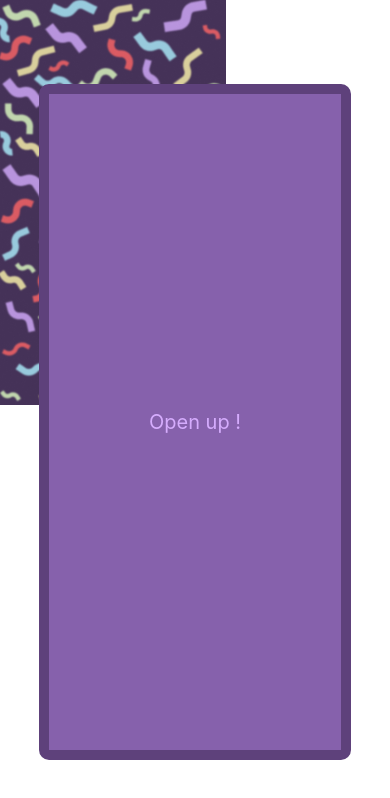
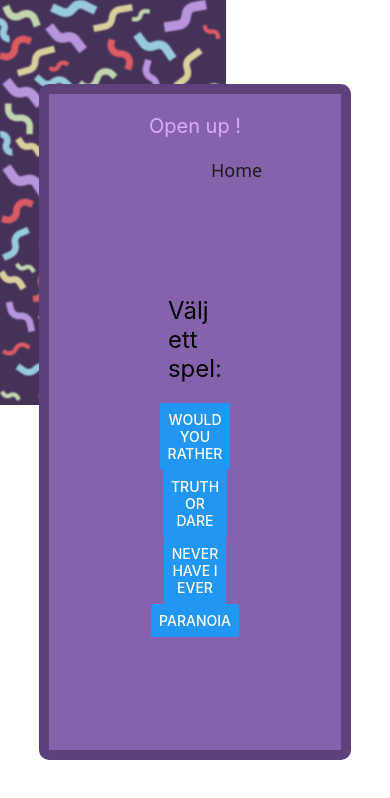
Before and after one commit to Stephaniebaard/Darely, a React Native app in the folder app/: screen /Home in a window 390 px wide. Shown: the top 798 px of the page. Built offline with nearby package versions, Linux system fonts and the light colour scheme.

Commit message:
Added navigation

```diff
--- a/app/App.tsx
+++ b/app/App.tsx
@@ -1,5 +1,25 @@
+import * as React from 'react';
+import { NavigationContainer } from '@react-navigation/native';
 import { StatusBar } from 'expo-status-bar';
 import { StyleSheet, Text, View, ImageBackground} from 'react-native';
+import { createNativeStackNavigator } from '@react-navigation/native-stack';
+
+import HomeScreen from './source/HomeScreen';
+import Game1Screen from './source/WouldYouRather';
+import Game2Screen from './source/TruthOrDare';
+import Game3Screen from './source/NeverHaveIEver';
+import Game4Screen from './source/Paranoia';
+
+
+export type RootStackParamList = {
+  Home: undefined;
+  Game1: undefined;
+  Game2: undefined;
+  Game3: undefined;
+  Game4: undefined;
+};
+
+const Stack = createNativeStackNavigator();
 
 export default function Home() {
   return (
@@ -11,6 +31,15 @@ export default function Home() {
     <View style={styles.purpleBox}>
       <Text style={styles.text}>Open up !</Text>
       <StatusBar style="auto" />
+          <NavigationContainer>
+            <Stack.Navigator initialRouteName="Home">
+        <Stack.Screen name="Home" component={HomeScreen} />
+        <Stack.Screen name="Would you rather" component={Game1Screen} />
+        <Stack.Screen name="Truth or dare" component={Game2Screen} />
+        <Stack.Screen name="Never have I ever" component={Game3Screen} />
+        <Stack.Screen name="Paranoia" component={Game4Screen} />
+      </Stack.Navigator>
+      </NavigationContainer>
     </View>
     </ImageBackground>
   );
--- /dev/null
+++ b/app/source/HomeScreen.tsx
@@ -0,0 +1,28 @@
+import React from 'react';
+import { View, Text, Button, StyleSheet } from 'react-native';
+import { NativeStackNavigationProp } from '@react-navigation/native-stack';
+import { RootStackParamList } from '../App';
+import { useNavigation } from '@react-navigation/native';
+
+type NavigationProp = NativeStackNavigationProp<RootStackParamList, 'Home'>;
+
+const HomeScreen = () => {
+  const navigation = useNavigation<NavigationProp>();
+
+  return (
+    <View style={styles.container}>
+      <Text style={styles.title}>Välj ett spel:</Text>
+      <Button title="Would you rather" onPress={() => navigation.navigate('Game1')} />
+      <Button title="Truth or dare" onPress={() => navigation.navigate('Game2')} />
+      <Button title="Never have I ever" onPress={() => navigation.navigate('Game3')} />
+      <Button title="Paranoia" onPress={() => navigation.navigate('Game4')} />
+    </View>
+  );
+};
+
+const styles = StyleSheet.create({
+  container: { flex: 1, justifyContent: 'center', alignItems: 'center' },
+  title: { fontSize: 24, marginBottom: 20 }
+});
+
+export default HomeScreen;
--- /dev/null
+++ b/app/source/NeverHaveIEver.tsx
@@ -0,0 +1,18 @@
+import React from 'react';
+import { View, Text, StyleSheet } from 'react-native';
+
+const Game3Screen = () => {
+  return (
+    <View style={styles.container}>
+      <Text style={styles.text}>Det här är Spel 1!</Text>
+      {/* Här lägger du till din spelkomponent */}
+    </View>
+  );
+};
+
+const styles = StyleSheet.create({
+  container: { flex: 1, justifyContent: 'center', alignItems: 'center' },
+  text: { fontSize: 20 }
+});
+
+export default Game3Screen;
--- /dev/null
+++ b/app/source/Paranoia.tsx
@@ -0,0 +1,18 @@
+import React from 'react';
+import { View, Text, StyleSheet } from 'react-native';
+
+const Game4Screen = () => {
+  return (
+    <View style={styles.container}>
+      <Text style={styles.text}>Det här är Spel 1!</Text>
+      {/* Här lägger du till din spelkomponent */}
+    </View>
+  );
+};
+
+const styles = StyleSheet.create({
+  container: { flex: 1, justifyContent: 'center', alignItems: 'center' },
+  text: { fontSize: 20 }
+});
+
+export default Game4Screen;
--- /dev/null
+++ b/app/source/TruthOrDare.tsx
@@ -0,0 +1,18 @@
+import React from 'react';
+import { View, Text, StyleSheet } from 'react-native';
+
+const Game2Screen = () => {
+  return (
+    <View style={styles.container}>
+      <Text style={styles.text}>Det här är Spel 1!</Text>
+      {/* Här lägger du till din spelkomponent */}
+    </View>
+  );
+};
+
+const styles = StyleSheet.create({
+  container: { flex: 1, justifyContent: 'center', alignItems: 'center' },
+  text: { fontSize: 20 }
+});
+
+export default Game2Screen;
--- /dev/null
+++ b/app/source/WouldYouRather.tsx
@@ -0,0 +1,18 @@
+import React from 'react';
+import { View, Text, StyleSheet } from 'react-native';
+
+const Game1Screen = () => {
+  return (
+    <View style={styles.container}>
+      <Text style={styles.text}>Det här är Spel 1!</Text>
+      {/* Här lägger du till din spelkomponent */}
+    </View>
+  );
+};
+
+const styles = StyleSheet.create({
+  container: { flex: 1, justifyContent: 'center', alignItems: 'center' },
+  text: { fontSize: 20 }
+});
+
+export default Game1Screen;
```
Also changed, not shown: app/package.json (+7 -1 lines), 1 other file (tests, documents, lock files or other folders).
